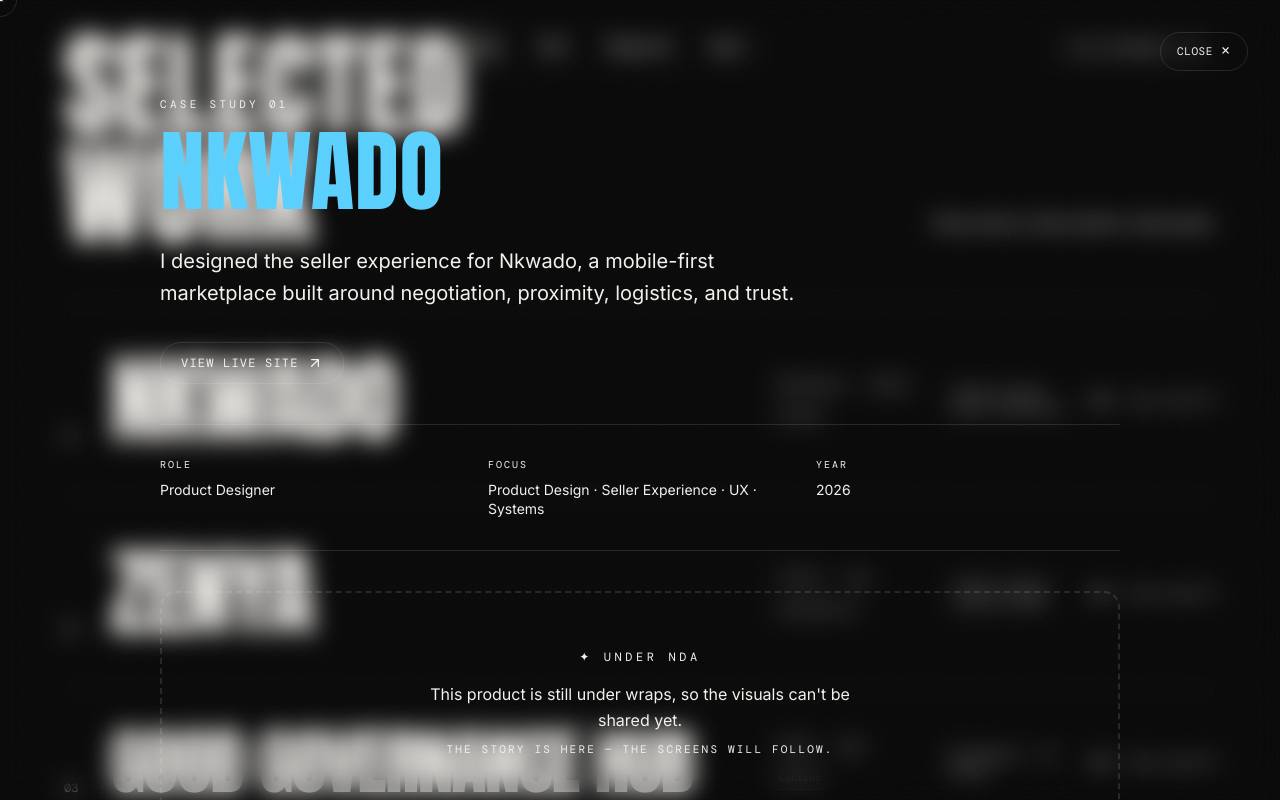
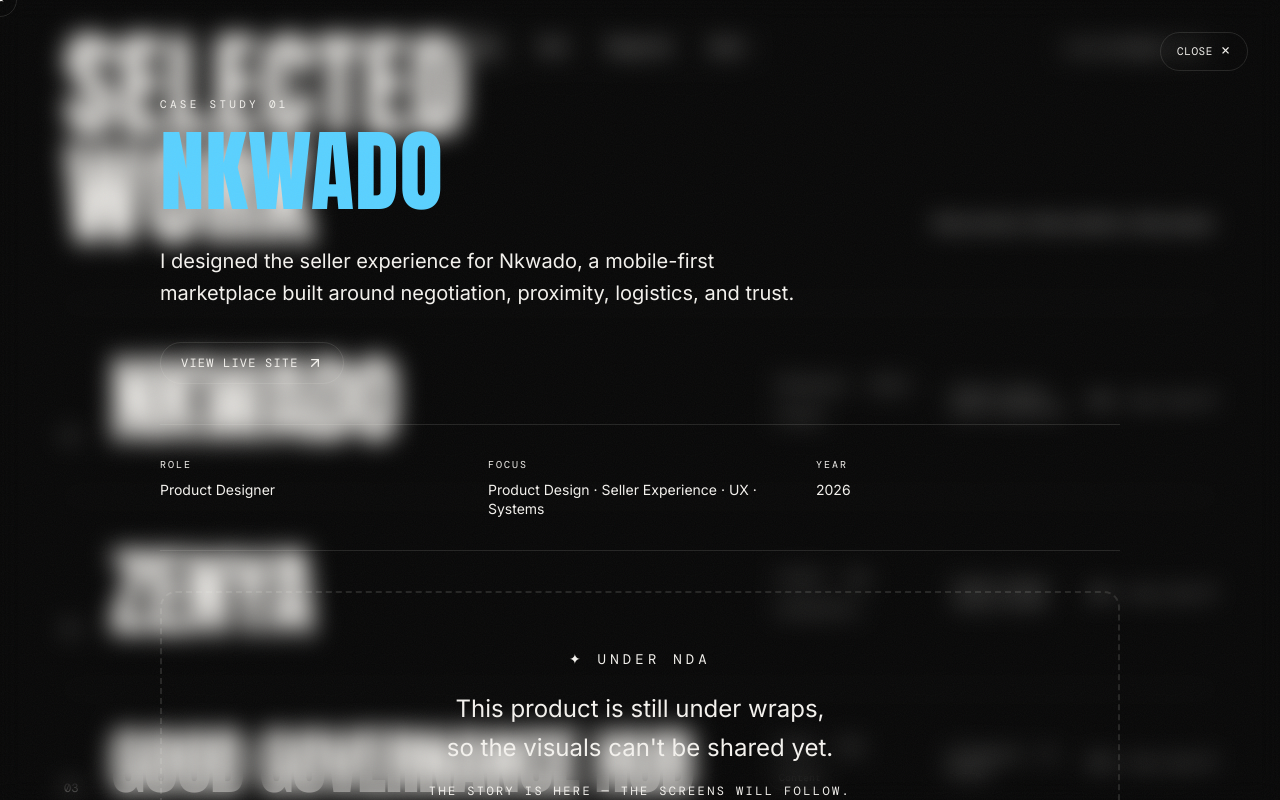
Before and after one commit to jasinit/MY-PORTFOLIO, a React (Vite) app: page / in a window 1280 px wide. Both pictures are taken after a click on the button 640 px from the left and 1379 px from the top of the page. Shown: the part 979-1779 px from the top of the page. Built offline with nearby package versions, Linux system fonts and the light colour scheme.

Commit message:
nkwado: bigger NDA text

```diff
--- a/src/app/App.tsx
+++ b/src/app/App.tsx
@@ -1264,11 +1264,11 @@ function CaseStudy({
           </div>
         ) : (
           <div className="mt-10 rounded-2xl border-2 border-dashed border-accent/70 bg-accent/5 p-10 text-center md:p-14">
-            <p className="font-mono text-xs uppercase tracking-[0.3em] text-accent">✦ Under NDA</p>
-            <p className="mx-auto mt-4 max-w-md text-base leading-relaxed text-foreground">
+            <p className="font-mono text-sm uppercase tracking-[0.3em] text-accent">✦ Under NDA</p>
+            <p className="mx-auto mt-5 max-w-xl text-balance text-xl leading-relaxed text-foreground md:text-2xl">
               This product is still under wraps, so the visuals can't be shared yet.
             </p>
-            <p className="mt-2 font-mono text-[11px] uppercase tracking-[0.2em] text-muted-foreground">
+            <p className="mt-4 font-mono text-xs uppercase tracking-[0.2em] text-muted-foreground">
               The story is here — the screens will follow.
             </p>
           </div>
```
